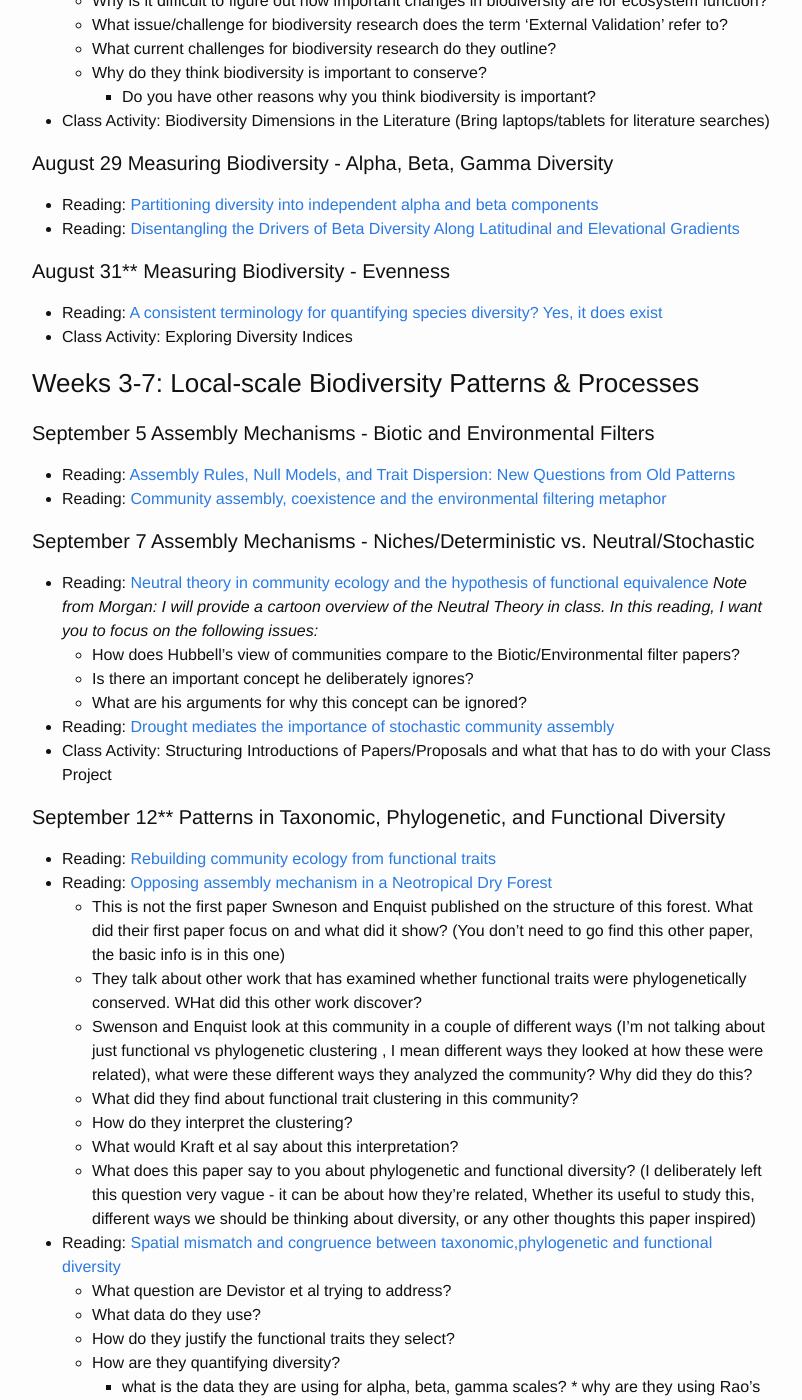
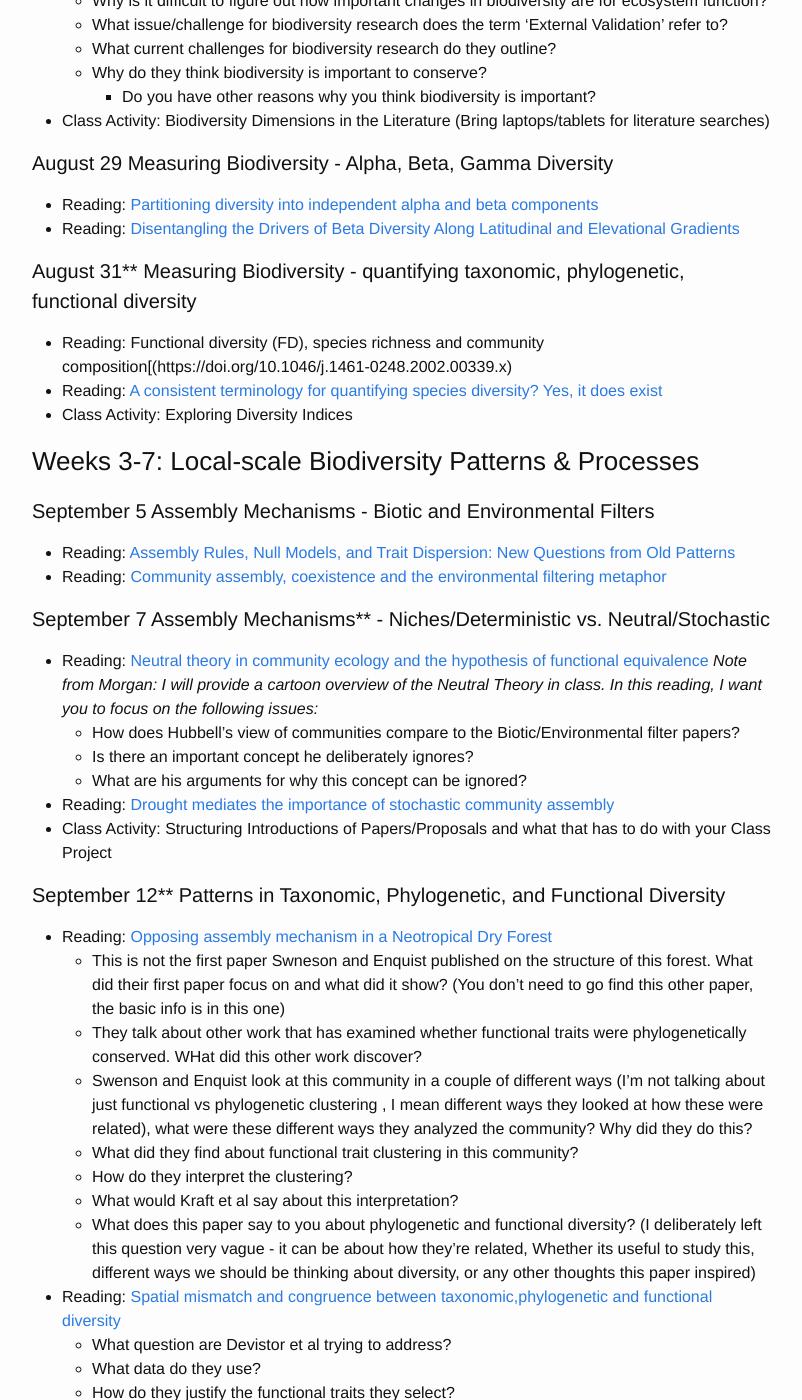
Before and after one commit to skmorgane/biodiversity-course, a Jekyll site: the page built from schedule.md, in a window 1280 px wide and 1400 px high, scrolled down 771 px. Shown: the whole window, without its empty margins (238-1040 px from the left). Built offline with Jekyll 4.4.1, drawn with Linux system fonts in a browser that asks for light colours; some of the changed text lies outside the part shown.

Commit message:
Alter Measuring Biodiversity papers
Added Petchey and Gaston.

```diff
--- a/schedule.md
+++ b/schedule.md
@@ -32,7 +32,8 @@ IMPORTANT: if Date is followed by 2 asterisks then readings are not yet finalize
 * Reading: [Partitioning diversity into independent alpha and beta components](https://doi.org/10.1890/06-1736.1)
 * Reading: [Disentangling the Drivers of Beta Diversity Along Latitudinal and Elevational Gradients](https://doi.org/10.1126/science.1208584)
 
-#### August 31** Measuring Biodiversity - Evenness
+#### August 31** Measuring Biodiversity - quantifying taxonomic, phylogenetic, functional diversity
+* Reading: Functional diversity (FD), species richness and community composition[(https://doi.org/10.1046/j.1461-0248.2002.00339.x)
 * Reading: [A consistent terminology for quantifying species diversity? Yes, it does exist](https://doi.org/10.1007%2Fs00442-010-1812-0)
 * Class Activity: Exploring Diversity Indices
 
@@ -42,7 +43,7 @@ IMPORTANT: if Date is followed by 2 asterisks then readings are not yet finalize
 * Reading: [Assembly Rules, Null Models, and Trait Dispersion: New Questions from Old Patterns](http://www.jstor.org/stable/3545686)
 * Reading: [Community assembly, coexistence and the environmental filtering metaphor](https://doi.org/10.1111/1365-2435.12345)
 
-#### September 7 Assembly Mechanisms - Niches/Deterministic vs. Neutral/Stochastic
+#### September 7 Assembly Mechanisms** - Niches/Deterministic vs. Neutral/Stochastic
 * Reading: [Neutral theory in community ecology and the hypothesis of functional equivalence](https://doi.org/10.1111/j.0269-8463.2005.00965.x) *Note from Morgan: I will provide a cartoon overview of the Neutral Theory in class. In this reading, I want you to focus on the following issues:*
      * How does Hubbell's view of communities compare to the Biotic/Environmental filter papers?
      * Is there an important concept he deliberately ignores?
@@ -51,7 +52,6 @@ IMPORTANT: if Date is followed by 2 asterisks then readings are not yet finalize
 * Class Activity: Structuring Introductions of Papers/Proposals and what that has to do with your Class Project
 
 #### September 12** Patterns in Taxonomic, Phylogenetic, and Functional Diversity
-* Reading: [Rebuilding community ecology from functional traits](http://dx.doi.org/10.1016/j.tree.2006.02.002)
 * Reading: [Opposing assembly mechanism in a Neotropical Dry Forest](https://doi.org/10.1890/08-1025.1)
      * This is not the first paper Swneson and Enquist published on the structure of this forest. What did their first paper focus on and what did it show? (You don't need to go find this other paper, the basic info is in this one)
      * They talk about other work that has examined whether functional traits were phylogenetically conserved. WHat did this other work discover?
@@ -71,7 +71,7 @@ IMPORTANT: if Date is followed by 2 asterisks then readings are not yet finalize
      * How do these results compare to Swenson and Enquist? Are they consistent? Yield different insights?
      * If you are a conservation planner, what do these results mean to you?
 
-#### September 14 Patterns in Abundance
+#### September 14** Patterns in Abundance
 * Reading: [Species abundance distributions: moving beyond single prediction theories to integration within an ecological framework](https://doi.org/10.1111/j.1461-0248.2007.01094.x)
     * What is a species abundance distribution?
     * What are the different ways a species abundance distribution can be plotted?
```
